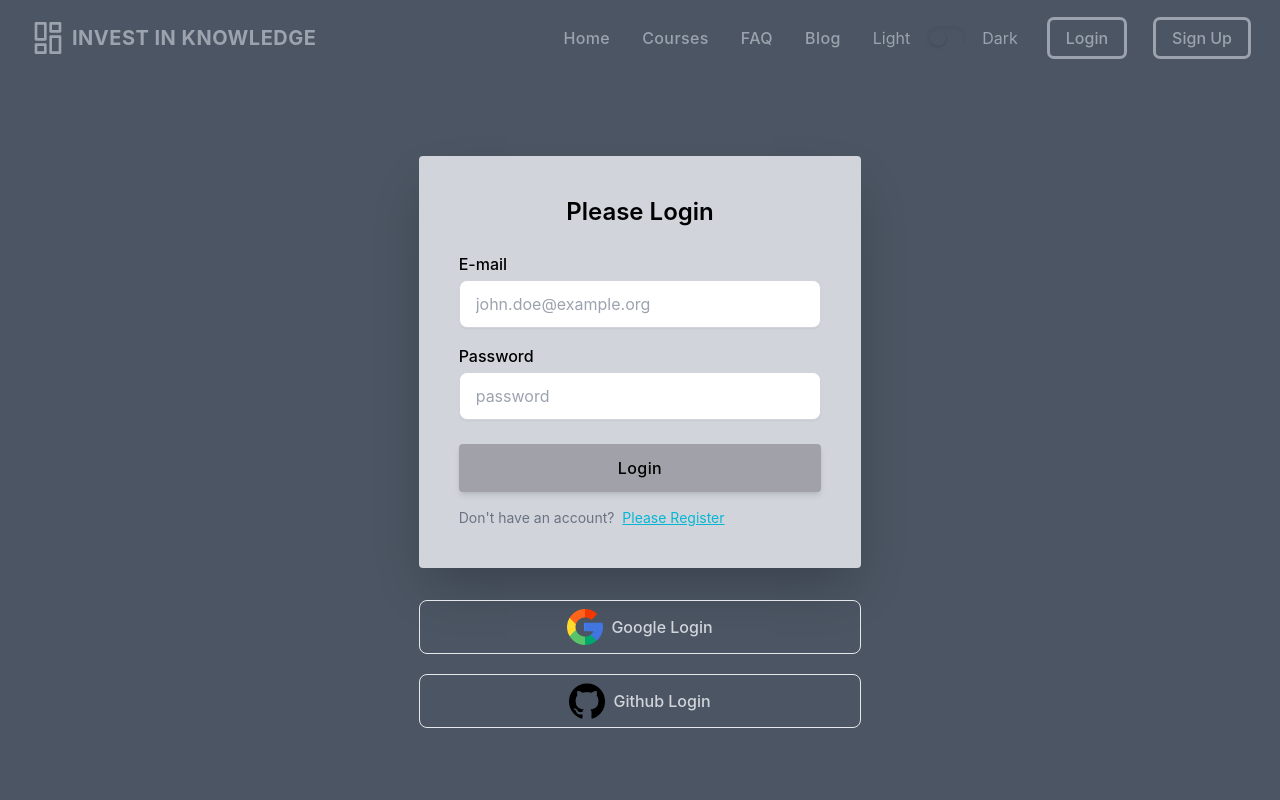
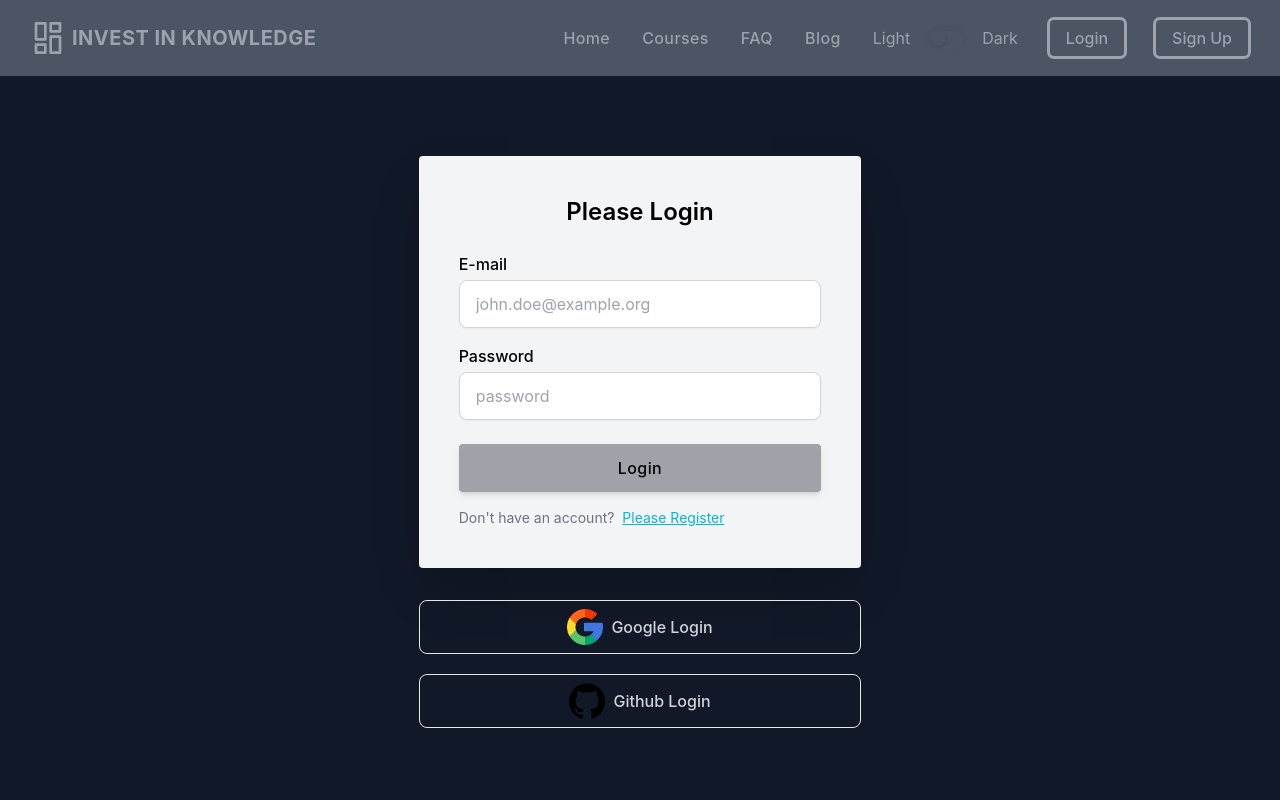
Before and after one commit to yusuf-khan-swd/invest-in-knowledge-client, a React (Create React App) app: page /login in a window 1280 px wide. Shown: the top 800 px of the page. Built offline with nearby package versions, Linux system fonts and the light colour scheme; no server answers.

Commit message:
fix some background color

```diff
--- a/src/Pages/Login/Login/Login.js
+++ b/src/Pages/Login/Login/Login.js
@@ -94,12 +94,12 @@ const Login = () => {
   };
 
   return (
-    <div className='bg-gray-600'>
+    <div className='bg-gray-900'>
       <div className="container mx-auto">
         <div className="px-4 py-16 mx-auto sm:max-w-xl md:max-w-full lg:max-w-screen-xl md:px-24 lg:px-8 lg:py-20">
           <div className="flex flex-col items-center justify-between xl:flex-row">
             <div className="w-full max-w-xl xl:px-8 xl:w-5/12 mx-auto">
-              <div className="bg-gray-300 rounded shadow-2xl p-7 sm:p-10">
+              <div className="bg-gray-100 rounded shadow-2xl p-7 sm:p-10">
                 <h3 className="mb-4 text-xl font-semibold sm:text-center sm:mb-6 sm:text-2xl">
                   Please Login
                 </h3>
--- a/src/Pages/Login/Register/Register.js
+++ b/src/Pages/Login/Register/Register.js
@@ -107,12 +107,12 @@ const Register = () => {
   };
 
   return (
-    <div className='bg-gray-600 pb-8'>
+    <div className='bg-gray-900 pb-8'>
       <div className="container mx-auto">
         <div className="px-4 py-16 mx-auto sm:max-w-xl md:max-w-full lg:max-w-screen-xl md:px-24 lg:px-8 lg:py-20">
           <div className="flex flex-col items-center justify-between xl:flex-row">
             <div className="w-full max-w-xl xl:px-8 xl:w-5/12 mx-auto">
-              <div className="bg-gray-300 rounded shadow-2xl p-7 sm:p-10">
+              <div className="bg-gray-100 rounded shadow-2xl p-7 sm:p-10">
                 <h3 className="mb-4 text-xl font-semibold sm:text-center sm:mb-6 sm:text-2xl">
                   Please Register
                 </h3>
```
